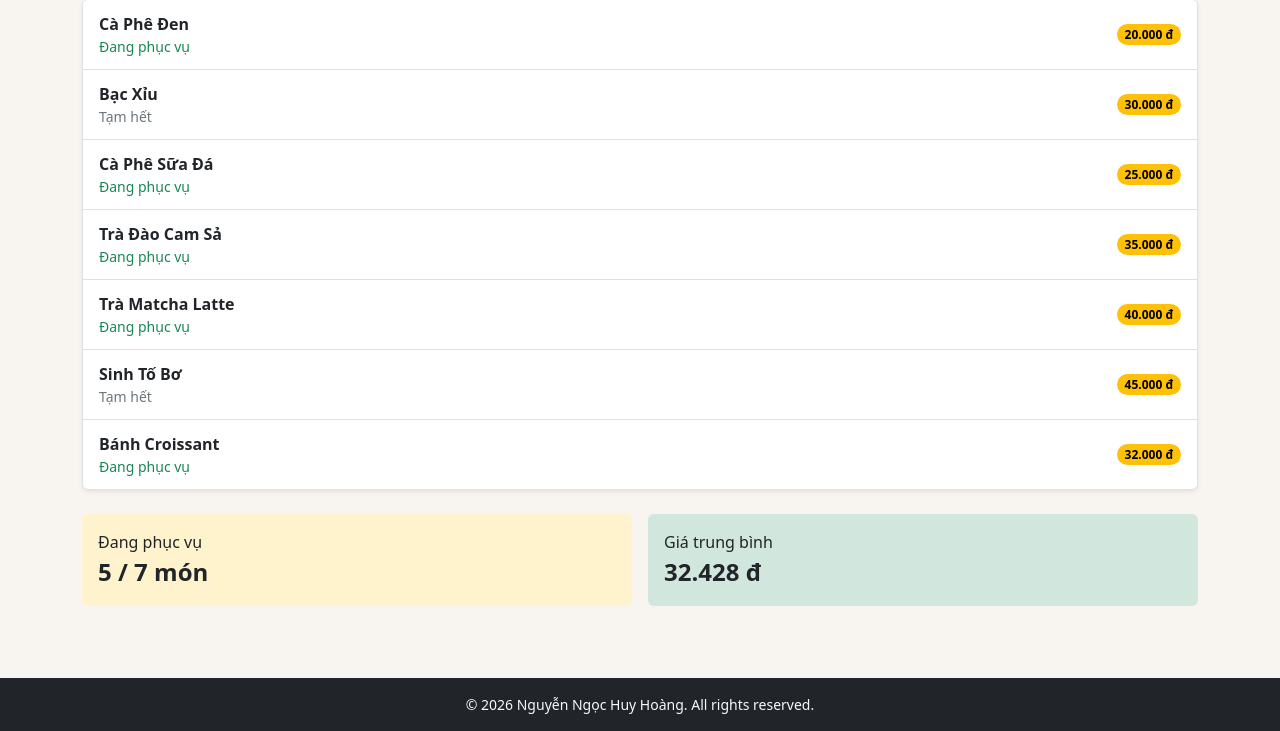
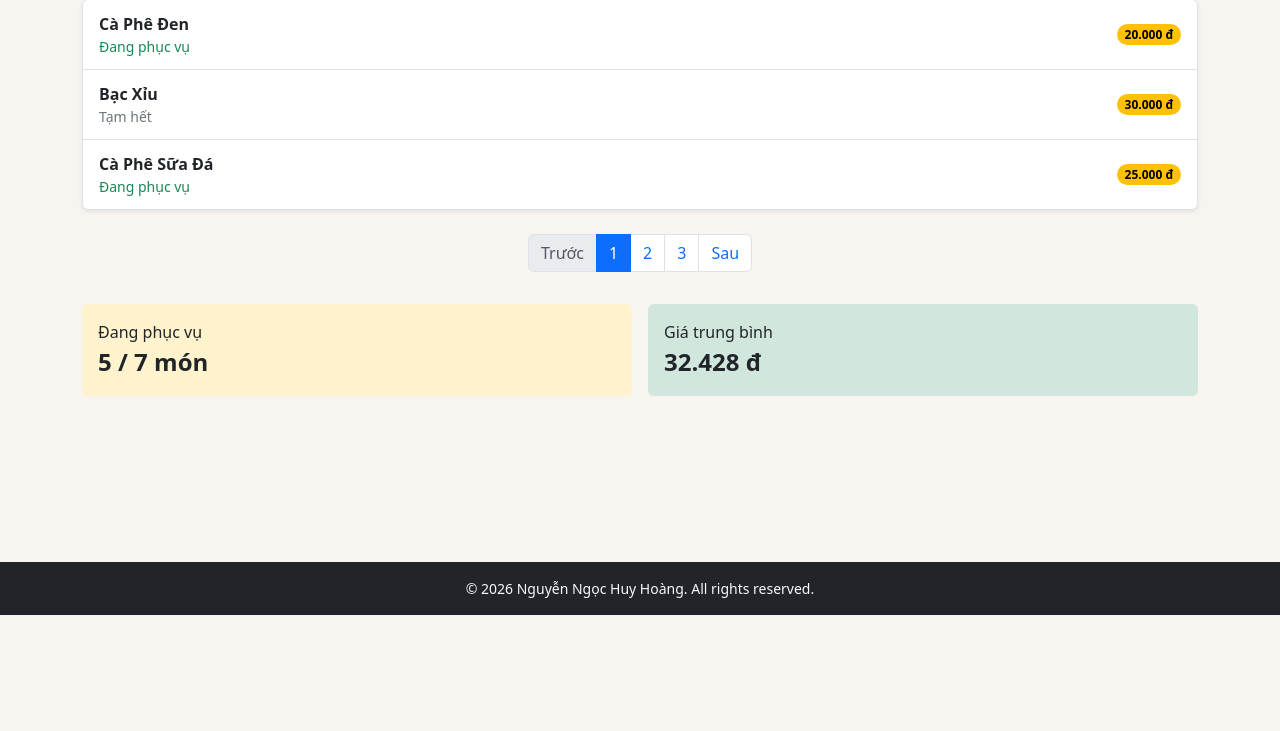
Before and after one commit to hoangngocnguyen/pmnm-hocphan, a Flask app: page /menu in a window 1280 px wide. Shown: the part 185-916 px from the top of the page. After the commit the page ends 800 px from the top, so only its background shows below. Run offline with Flask 3, Linux system fonts and the light colour scheme.

Commit message:
feat: hoàn thiện bài 4, dùng include và macro

```diff
--- a/chuong_4/app.py
+++ b/chuong_4/app.py
@@ -1,4 +1,4 @@
-from flask import Flask, render_template, request
+from flask import Flask, abort, render_template, request
 
 app = Flask(__name__)
 
@@ -59,6 +59,17 @@ def home():
 
 @app.route("/menu")
 def show_menu():
+    page_value = request.args.get("page", "1")
+    try:
+        page = int(page_value)
+    except ValueError:
+        abort(404)
+
+    per_page = 3
+    pages = (len(MENU) + per_page - 1) // per_page
+    if page < 1 or page > pages:
+        abort(404)
+
     # Tính toán thông số thống kê
     total_items = len(MENU)
     available_count = sum(1 for item in MENU if item["available"])
@@ -68,7 +79,9 @@ def show_menu():
 
     return render_template(
         "menu.html",
-        menu=MENU,
+        menu=MENU[(page - 1) * per_page : page * per_page],
+        page=page,
+        pages=pages,
         total_items=total_items,
         available_count=available_count,
         avg_price=avg_price,
--- /dev/null
+++ b/chuong_4/templates/_footer.html
@@ -0,0 +1,5 @@
+<footer class="bg-dark text-light py-3 mt-5">
+  <div class="container text-center small">
+    <div>&copy; 2026 Nguyễn Ngọc Huy Hoàng. All rights reserved.</div>
+  </div>
+</footer>
--- /dev/null
+++ b/chuong_4/templates/_macro.html
@@ -0,0 +1,31 @@
+{% macro item_card(item) %}
+  <article class="list-group-item d-flex justify-content-between align-items-center gap-3">
+    <div class="py-1">
+      <strong>{{ item.name|title }}</strong>
+      <div class="small {% if item.available %}text-success{% else %}text-secondary{% endif %}">
+        {% if item.available %}Đang phục vụ{% else %}Tạm hết{% endif %}
+      </div>
+    </div>
+    <span class="badge rounded-pill text-bg-warning">{{ item.price|vnd }}</span>
+  </article>
+{% endmacro %}
+
+{% macro pagination(page, pages, endpoint) %}
+  {% if pages > 1 %}
+    <nav class="mt-4" aria-label="Phân trang thực đơn">
+      <ul class="pagination justify-content-center">
+        <li class="page-item {% if page == 1 %}disabled{% endif %}">
+          <a class="page-link" href="{{ url_for(endpoint, page=page-1) if page > 1 else '#' }}" aria-label="Trang trước">Trước</a>
+        </li>
+        {% for number in range(1, pages + 1) %}
+          <li class="page-item {% if number == page %}active{% endif %}">
+            <a class="page-link" href="{{ url_for(endpoint, page=number) }}">{{ number }}</a>
+          </li>
+        {% endfor %}
+        <li class="page-item {% if page == pages %}disabled{% endif %}">
+          <a class="page-link" href="{{ url_for(endpoint, page=page+1) if page < pages else '#' }}" aria-label="Trang sau">Sau</a>
+        </li>
+      </ul>
+    </nav>
+  {% endif %}
+{% endmacro %}
--- /dev/null
+++ b/chuong_4/templates/_navbar.html
@@ -0,0 +1,10 @@
+<nav class="navbar navbar-expand navbar-dark bg-dark" aria-label="Điều hướng chính">
+  <div class="container">
+    <a class="navbar-brand fw-bold" href="/">Cà phê Sông Hương</a>
+    <div class="navbar-nav ms-auto">
+      <a class="nav-link" href="/">Trang chủ</a>
+      <a class="nav-link" href="/menu">Menu</a>
+      <a class="nav-link" href="/contact">Liên hệ</a>
+    </div>
+  </div>
+</nav>
--- a/chuong_4/templates/base.html
+++ b/chuong_4/templates/base.html
@@ -15,24 +15,8 @@
     </style>
   </head>
   <body>
-    <nav
-      class="navbar navbar-expand navbar-dark bg-dark"
-      aria-label="Điều hướng chính"
-    >
-      <div class="container">
-        <a class="navbar-brand fw-bold" href="/">Cà phê Sông Hương</a>
-        <div class="navbar-nav ms-auto">
-          <a class="nav-link" href="/">Trang chủ</a>
-          <a class="nav-link" href="/menu">Menu</a>
-          <a class="nav-link" href="/contact">Liên hệ</a>
-        </div>
-      </div>
-    </nav>
+    {% include "_navbar.html" %}
     <main class="container py-4">{% block content %}{% endblock %}</main>
-    <footer class="bg-dark text-light py-3 mt-5">
-      <div class="container text-center small">
-        <div>&copy; 2026 Nguyễn Ngọc Huy Hoàng. All rights reserved.</div>
-      </div>
-    </footer>
+    {% include "_footer.html" %}
   </body>
 </html>
--- a/chuong_4/templates/menu.html
+++ b/chuong_4/templates/menu.html
@@ -1,4 +1,5 @@
 {% extends "base.html" %}
+{% from "_macro.html" import item_card, pagination %}
 
 {% block title %}Thực đơn · Cà phê Sông Hương{% endblock %}
 
@@ -16,17 +17,10 @@
   {% if menu %}
     <section class="list-group shadow-sm" aria-label="Danh sách món">
       {% for item in menu %}
-        <article class="list-group-item d-flex justify-content-between align-items-center gap-3">
-          <div class="py-1">
-            <strong>{{ item.name|title }}</strong>
-            <div class="small {% if item.available %}text-success{% else %}text-secondary{% endif %}">
-              {% if item.available %}Đang phục vụ{% else %}Tạm hết{% endif %}
-            </div>
-          </div>
-          <span class="badge rounded-pill text-bg-warning">{{ item.price|vnd }}</span>
-        </article>
+        {{ item_card(item) }}
       {% endfor %}
     </section>
+    {{ pagination(page, pages, 'show_menu') }}
   {% else %}
     <div class="alert alert-info">Thực đơn đang được cập nhật. Bạn quay lại sau nhé!</div>
   {% endif %}
```
